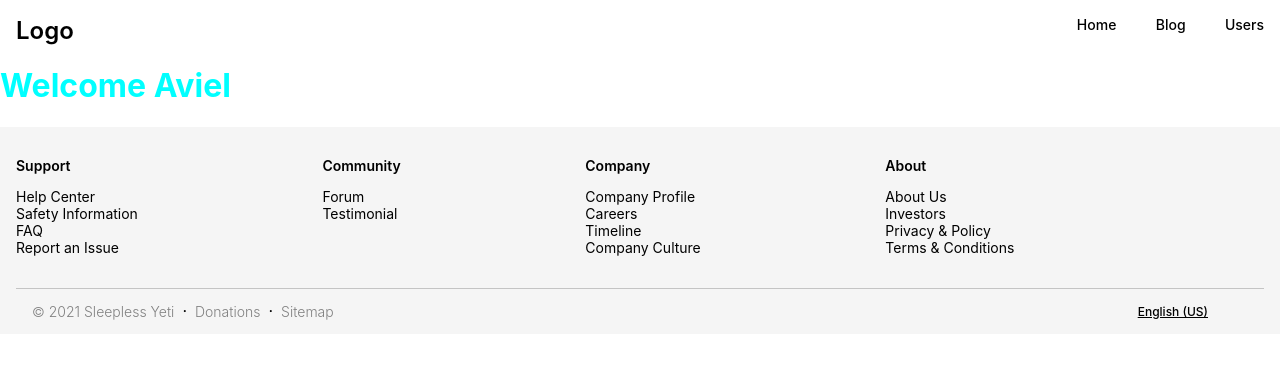
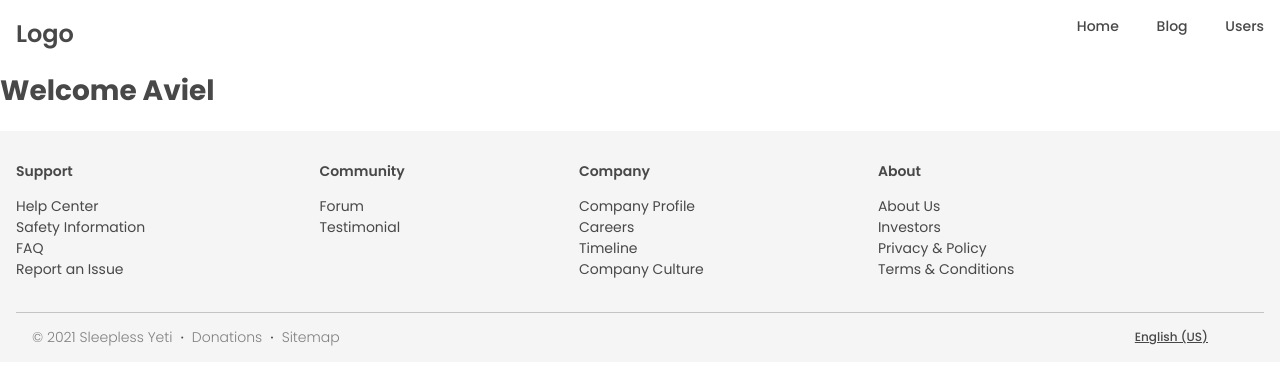
Before and after one commit to orangdong/next-typescript, a Next.js app: page / in a window 1280 px wide. Shown: the top 384 px of the page. Built offline with nearby package versions, Linux system fonts and the light colour scheme.

Commit message:
global css and module update

```diff
--- a/styles/Home.module.css
+++ b/styles/Home.module.css
@@ -104,7 +104,18 @@
 }
 
 .home-title{
-  color: aqua;
+  font-size: 28px;
+}
+
+.subtitle{
+  font-size: 14px;
+  font-weight: 300;
+  margin-top: -1rem;
+}
+
+.subheading{
+  font-size: 22px;
+  font-weight: 600;
 }
 
 .logo {
--- a/styles/globals.css
+++ b/styles/globals.css
@@ -1,11 +1,13 @@
+@import url('https://fonts.googleapis.com/css2?family=Poppins:ital,wght@0,100;0,200;0,300;0,400;0,500;0,600;0,700;0,800;0,900;1,100;1,200;1,300;1,500;1,600;1,700;1,800;1,900&display=swap');
+
 html,
 body {
   padding: 0;
   margin: 0;
-  font-family: -apple-system, BlinkMacSystemFont, Segoe UI, Roboto, Oxygen,
-    Ubuntu, Cantarell, Fira Sans, Droid Sans, Helvetica Neue, sans-serif;
-  max-width: 1400px;
+  font-family: 'Poppins', sans-serif;
   margin: auto;
+  background-color: white;
+  color: rgb(72, 72, 72);
 }
 
 a {
@@ -21,3 +23,11 @@
   font-size: 1.5rem;
   font-weight: bold;
 }
+
+.mb-1{
+  margin-bottom: 1rem;
+}
+
+.mt-1{
+  margin-top: 1rem;
+}
```
